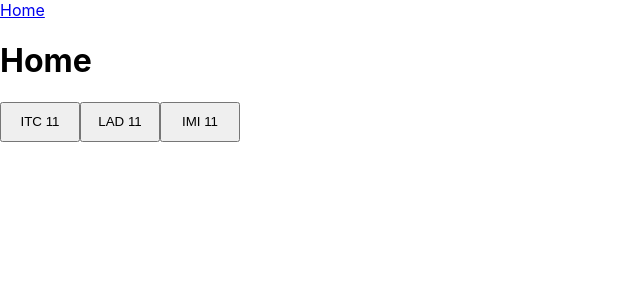
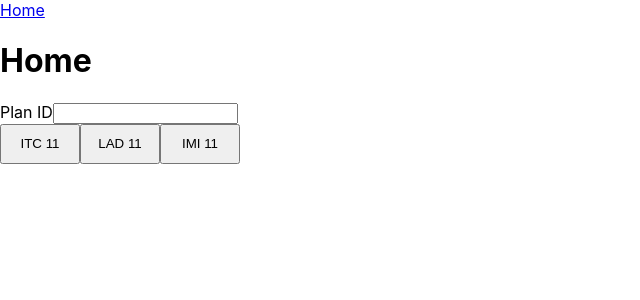
Before and after one commit to alberto-2-garcia/demo-plans, a React (Create React App) app: page / in a window 1280 px wide. Shown: the top 300 px of the page, without its empty margins (0-640 px from the left). Built offline with nearby package versions, Linux system fonts and the light colour scheme.

Commit message:
Added filter to homepage

```diff
--- a/src/Components/Home/index.tsx
+++ b/src/Components/Home/index.tsx
@@ -1,11 +1,25 @@
-import React from 'react'
+import { useState, ChangeEvent } from 'react'
 import PlansList from '../PlansList';
 
 const Home = () => {
+  const [planID, setPlanID] = useState('');
+
+  const handlePlanIDOnChange = (event: ChangeEvent<HTMLInputElement>) => {
+    const { value } = event.currentTarget;
+
+    setPlanID(value);
+  }
+
   return (
     <div>
       <h1>Home</h1>
-      <PlansList />
+      <div>
+        <label>
+          Plan ID
+          <input value={planID} onChange={handlePlanIDOnChange} />
+        </label>
+      </div>
+      <PlansList planFilter={planID.toLocaleLowerCase()} />
     </div>
   )
 }
--- a/src/Components/PlansList/index.tsx
+++ b/src/Components/PlansList/index.tsx
@@ -1,24 +1,36 @@
-import React from 'react';
+import { FC, useEffect, useState } from 'react';
 import './styles.scss';
 import Button from '../Button';
 import { useNavigate } from 'react-router-dom';
 import { useSelector } from 'react-redux';
 import { StoreStateType } from '../../stores/rootReducers';
-import { parsePlanID } from '../../stores/actions/PlansActions';
+import { parsePlanID, Plan } from '../../stores/actions/PlansActions';
+import { PlansListProps } from './interface';
 
-export default function PlansList() {
+const PlansList: FC<PlansListProps> = ({ planFilter }) => {
   const navigate = useNavigate();
   const { plans } = useSelector<StoreStateType, StoreStateType>((state) => state);
+  const [filteredMaps, setFilteredMaps] = useState<Plan[]>([]);
+
+  useEffect(() => {
+    setFilteredMaps(plans.filter(plan => parsePlanID(plan.id).toLocaleLowerCase().includes(planFilter)));
+  }, [planFilter, plans]);
 
   return (
     <div>
       <div className='btn-list'>
-        {plans.map(plan => (
+        {filteredMaps.length > 0
+        ? filteredMaps.map(plan => (
           <Button key={plan.id} className='' onClick={() => navigate(`/plan/${plan.id}`)}>
             {parsePlanID(plan.id)}
           </Button>
-        ))}
+        ))
+        : 'No plans found'
+        }
       </div>
     </div>
   )
 }
+
+
+export default PlansList;
--- /dev/null
+++ b/src/Components/PlansList/interface.ts
@@ -0,0 +1,3 @@
+export interface PlansListProps {
+  planFilter: string;
+}
```
